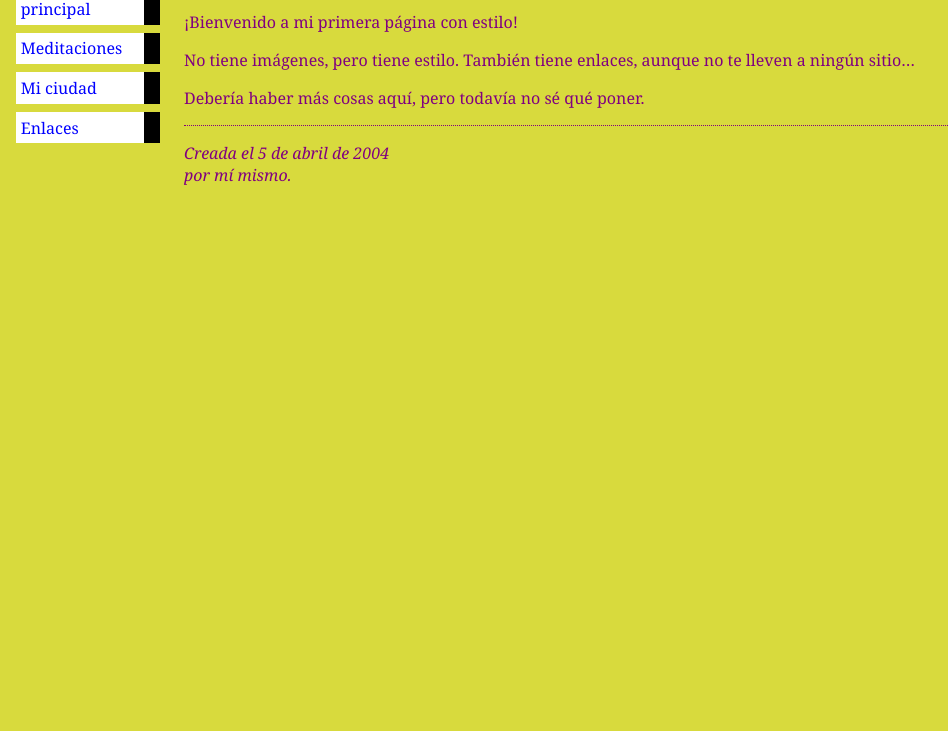
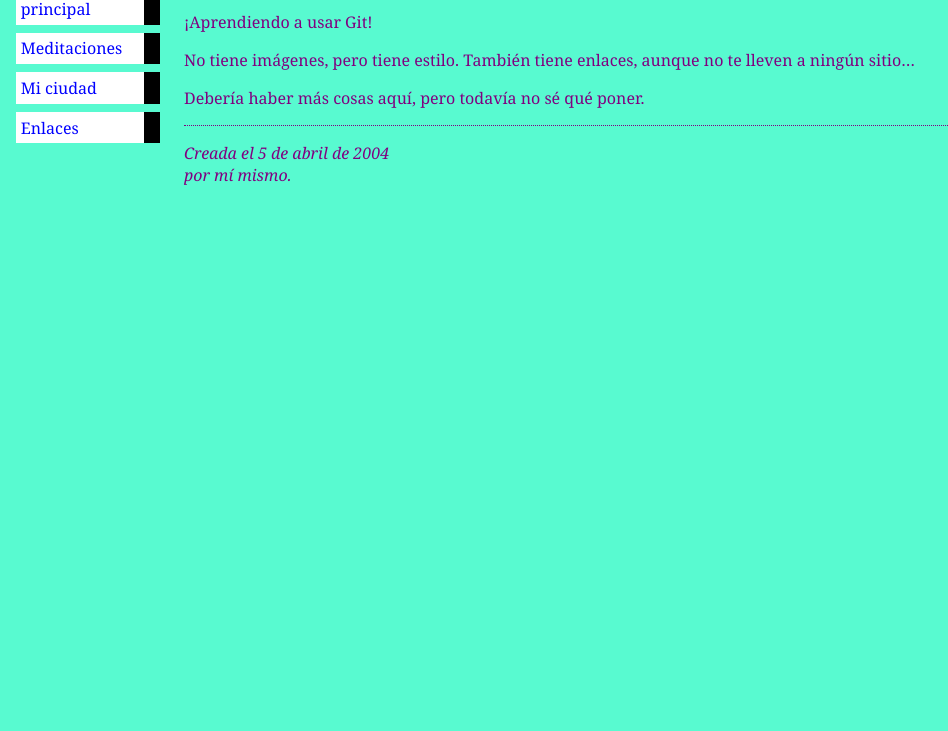
Before and after one commit to RuanoDiana/Web, a plain HTML site: page index.html in a window 1280 px wide. Shown: the part 69-800 px from the top of the page, without its empty margins (0-948 px from the left). Drawn offline with Linux system fonts and the light colour scheme.

Commit message:
Mi Segunda versión

```diff
--- a/index.html
+++ b/index.html
@@ -19,7 +19,7 @@
 <!-- Contenido principal -->
 <h1>Mi primera página con estilo</h1>
 
-<p>¡Bienvenido a mi primera página con estilo!
+<p>¡Aprendiendo a usar Git!
 
 <p>No tiene imágenes, pero tiene estilo.
 También tiene enlaces, aunque no te lleven a
--- a/miestilo.css
+++ b/miestilo.css
@@ -3,7 +3,7 @@ body {
   font-family: Georgia, "Times New Roman",
         Times, serif;
   color: purple;
-  background-color: #d8da3d }
+  background-color: #58FAD0 }
 ul.navbar {
   list-style-type: none;
   padding: 0;
```
